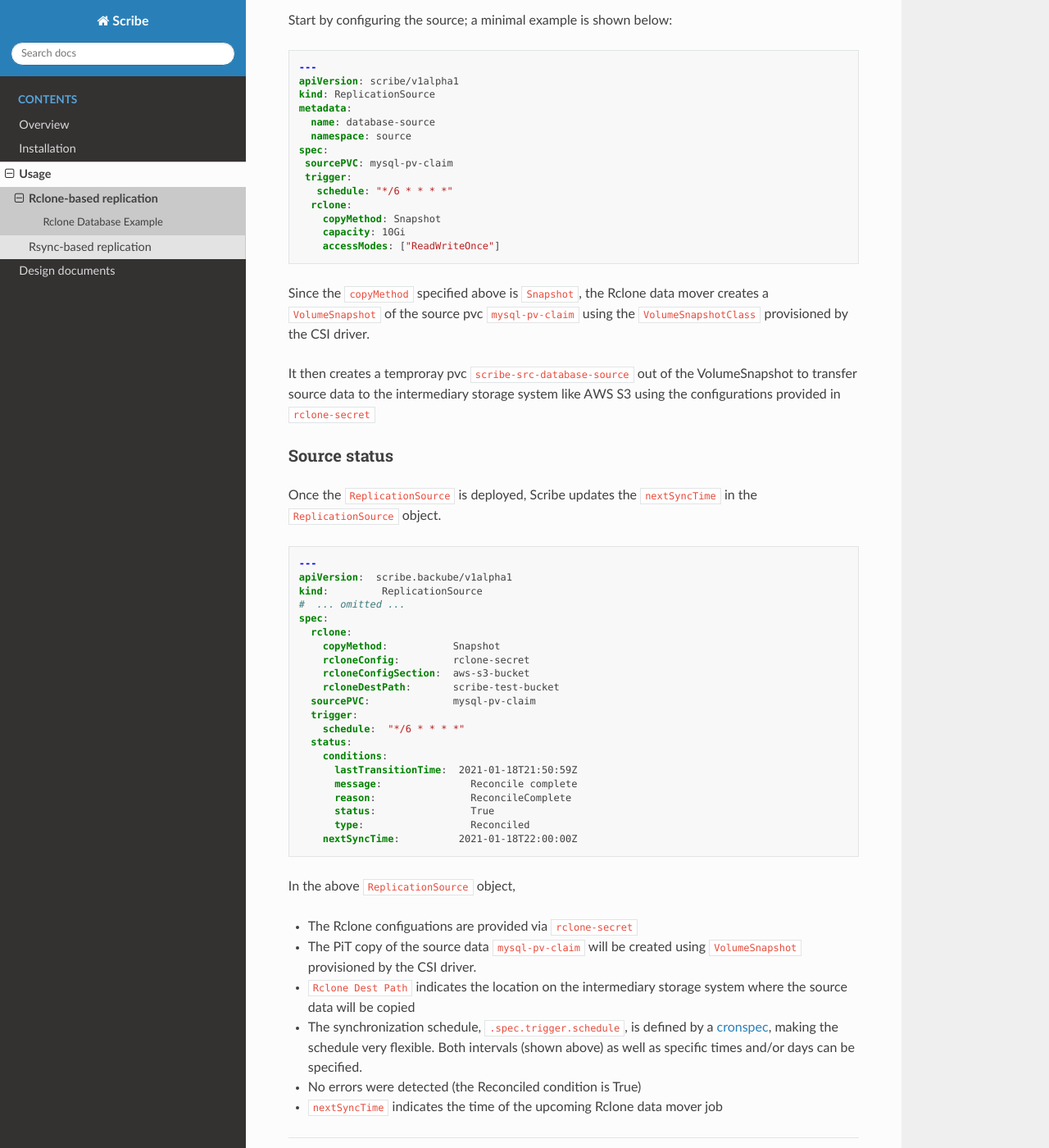
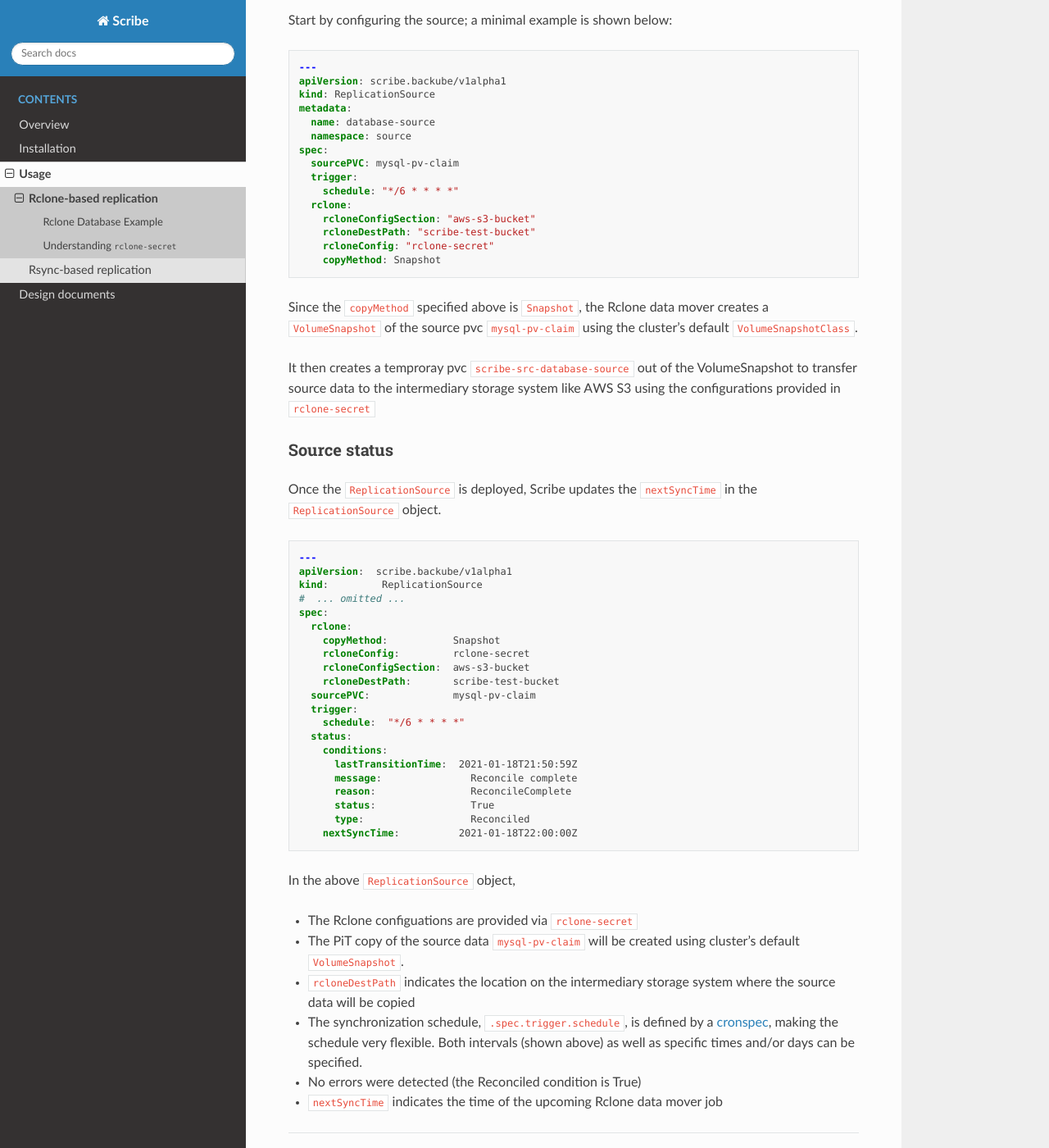
Before and after one commit to backube/volsync, a Sphinx documentation site: the page built from docs/usage/rclone/index.rst, in a window 1280 px wide and 1400 px high, scrolled down 901 px. Shown: the whole window at 82% size. Built offline with Sphinx 7.4.7 and the Read the Docs theme 2.0.0, drawn with Linux system fonts in a browser that asks for light colours; some of the changed text lies outside the part shown.

Commit message:
rclone-secret description
Signed-off-by: Parul Singh <parsingh@redhat.com>

```diff
--- a/docs/usage/rclone/index.rst
+++ b/docs/usage/rclone/index.rst
@@ -6,12 +6,13 @@
    :hidden:
 
    database_example
+   rclone-secret
 
 .. sidebar:: Contents
 
    .. contents:: Rclone-based replication
 
-Rclone-based replication supports 1:1 asynchronous replication of volumes for use
+Rclone-based replication supports 1:many asynchronous replication of volumes for use
 cases such as:
 
 - High fan-out data replication from a central site to many (edge) sites
@@ -42,23 +43,24 @@
 
 .. code:: yaml
 
-   ---
-   apiVersion: scribe/v1alpha1
-   kind: ReplicationSource
-   metadata:
-     name: database-source
-     namespace: source
-   spec:
+  ---
+  apiVersion: scribe.backube/v1alpha1
+  kind: ReplicationSource
+  metadata:
+    name: database-source
+    namespace: source
+  spec:
     sourcePVC: mysql-pv-claim
     trigger:
       schedule: "*/6 * * * *"
-     rclone:
-       copyMethod: Snapshot
-       capacity: 10Gi
-       accessModes: ["ReadWriteOnce"]
+    rclone:
+      rcloneConfigSection: "aws-s3-bucket"
+      rcloneDestPath: "scribe-test-bucket"
+      rcloneConfig: "rclone-secret"
+      copyMethod: Snapshot
 
 Since the ``copyMethod`` specified above is ``Snapshot``, the Rclone data mover creates a ``VolumeSnapshot``
-of the source pvc ``mysql-pv-claim`` using the ``VolumeSnapshotClass`` provisioned by the CSI driver.
+of the source pvc ``mysql-pv-claim`` using the cluster's default ``VolumeSnapshotClass``.
 
 It then creates a temproray pvc ``scribe-src-database-source`` out of the VolumeSnapshot to transfer source
 data to the intermediary storage system like AWS S3 using the configurations provided in ``rclone-secret``
@@ -95,9 +97,8 @@
 In the above ``ReplicationSource`` object,
 
 - The Rclone configuations are provided via ``rclone-secret``
-- The PiT copy of the source data ``mysql-pv-claim`` will be created using ``VolumeSnapshot`` provisioned
-  by the CSI driver.
-- ``Rclone Dest Path`` indicates the location on the intermediary storage system where the source data
+- The PiT copy of the source data ``mysql-pv-claim`` will be created using cluster's default ``VolumeSnapshot``.
+- ``rcloneDestPath`` indicates the location on the intermediary storage system where the source data
   will be copied
 - The synchronization schedule, ``.spec.trigger.schedule``, is defined by a
   `cronspec <https://en.wikipedia.org/wiki/Cron#Overview>`_, making the schedule very flexible.
```
Also changed, not shown: docs/usage/rclone/rclone-secret.rst (added, +63 -0 lines).
